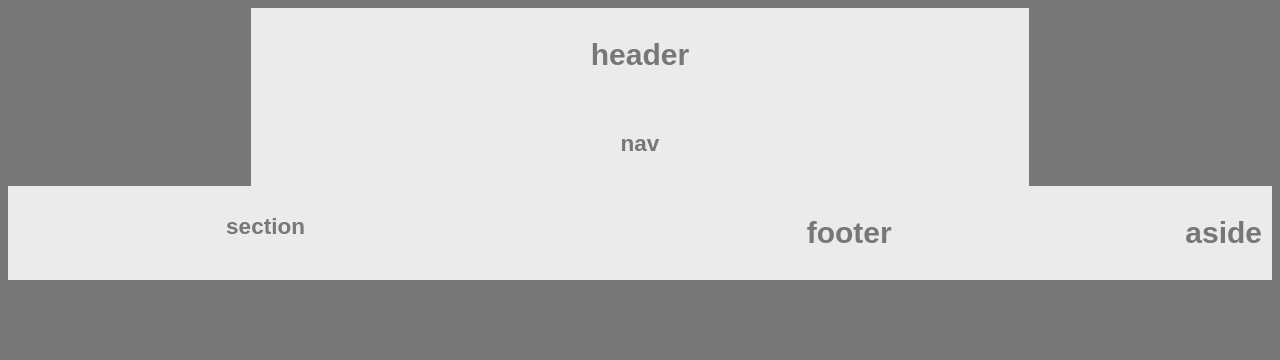
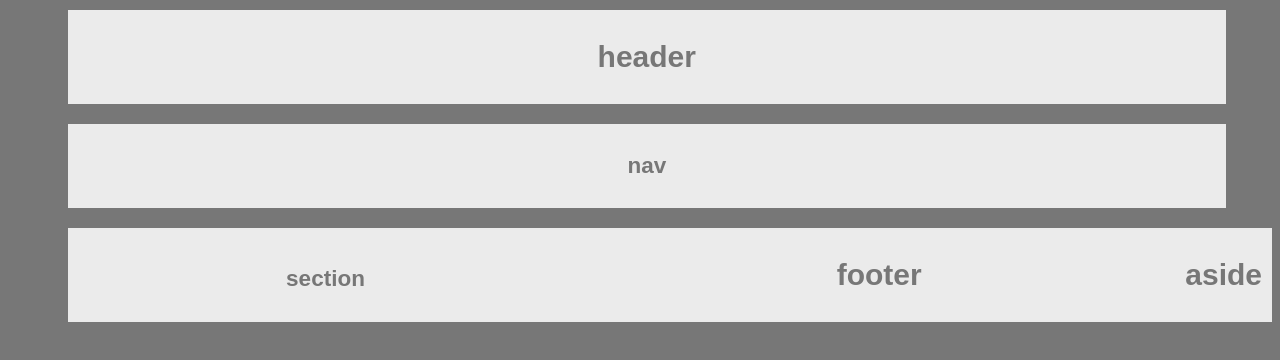
Before and after one commit to centexwalt/HW-Wireframe, a plain HTML site: page index.html in a window 1280 px wide. Drawn offline with Linux system fonts and the light colour scheme.

Commit message:
Add files via upload

```diff
--- a/index.html
+++ b/index.html
@@ -30,7 +30,7 @@
         </div>
 
         <footer>
-            <div class="box-5">
+            <div class="footer">
                 <h1>footer</h1>
             </div>
         </footer>
--- a/style.css
+++ b/style.css
@@ -7,27 +7,29 @@ body {
 }
 
 .header {
-    position: relative;
     font-size: 15px;
     padding: 10px;
     text-align: center;
     background-color:#ebebeb;
     color: #777;
-    margin: auto;
     float: center;
-    width: 60%;
+    width: 90%;
+    margin-left: 60px;
+    margin-bottom: 20px;
+    margin-top: 10px;
 }
 
 .nav{
-    top: 10px;
     font-size: 15px;
     padding: 10px;
     text-align: center;
     background-color: #ebebeb;
     color: #777;
-    margin:auto;
     float: center;
-    width: 60%;
+    width: 90%;
+    margin-left: 60px;
+    margin-bottom: 20px;
+    margin-top: 10px;
 }
 
 .section{
@@ -38,6 +40,9 @@ body {
     width: 495px;
     text-align: center;
     float: left;
+    margin-left: 60px;
+    margin-bottom: 20px;
+    margin-top: 10px;
 }
 
 .aside{
@@ -49,11 +54,14 @@ body {
     float: right;
 }
 
-.box-5{
+.footer{
     font-size: 15px;
     padding: 10px;
     background-color: #ebebeb;
     color: #777;
     text-align: center;
     float: bottom;
+    margin-left: 60px;
+    margin-bottom: 20px;
+    margin-top: 10px;
 }
```
